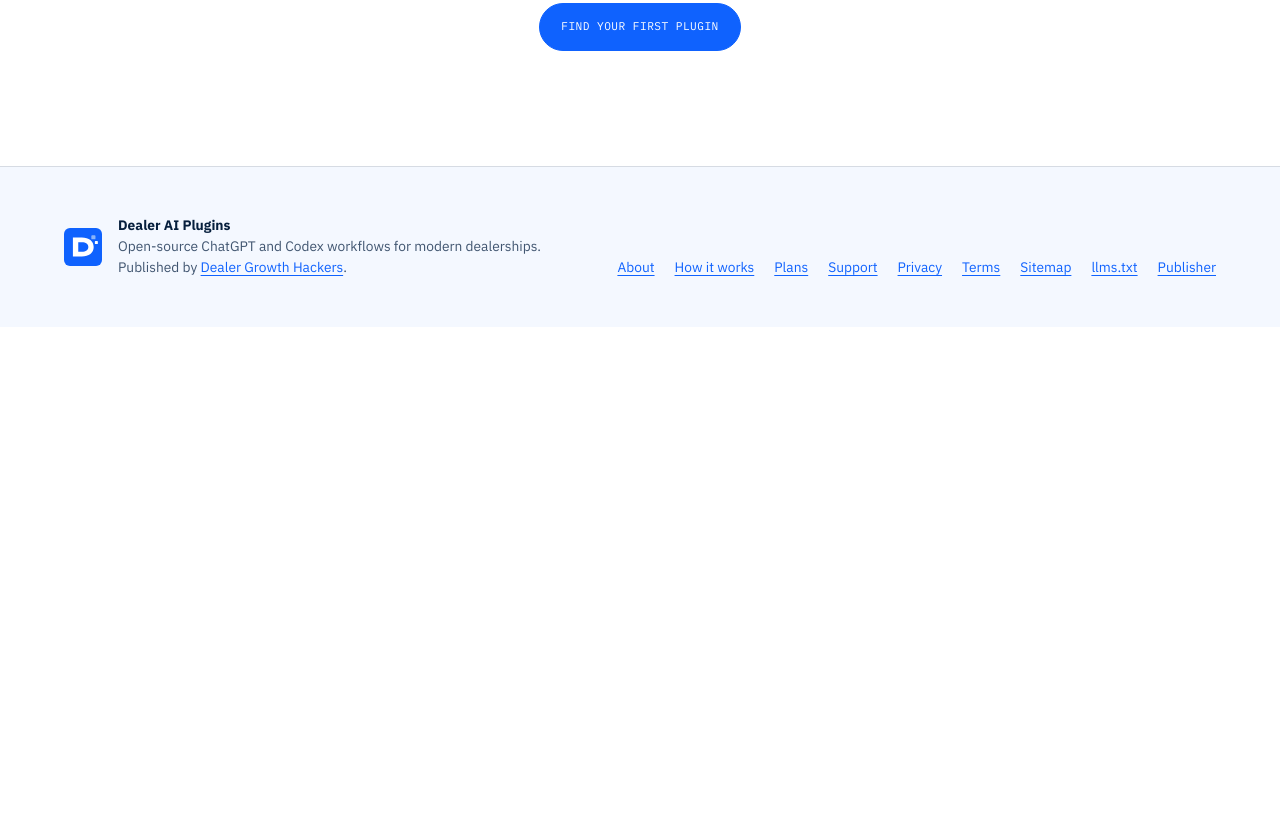
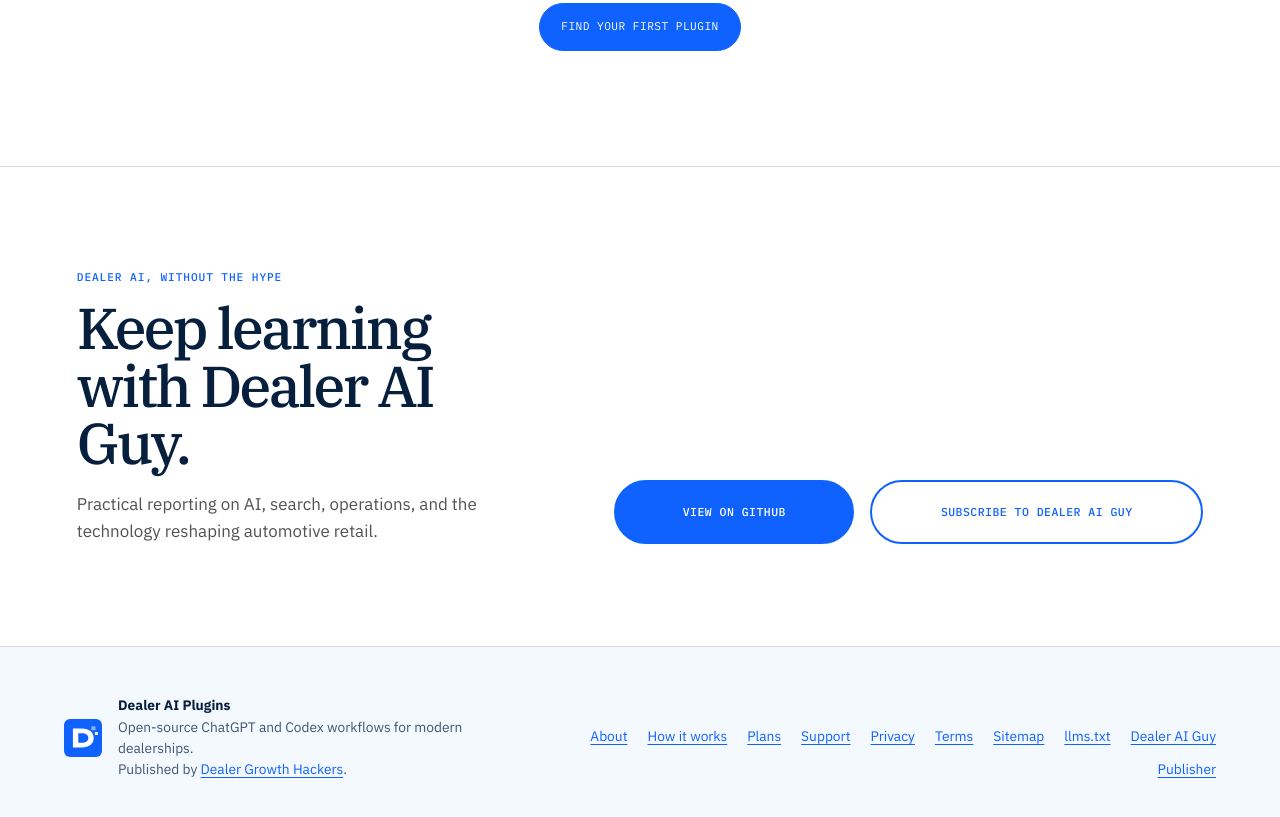
Before and after one commit to arielcoro/dealer-ai-plugins, an Astro site in the folder marketplace/: page / in a window 1280 px wide. Shown: the part 8539-9356 px from the top of the page. Before the commit the page ends 8866 px from the top, so only its background shows below. Built offline with nearby package versions, Linux system fonts and the light colour scheme; Astro itself is replaced by a stand-in of ours.

Commit message:
Add Dealer AI Guy subscription CTA

```diff
--- a/marketplace/src/layouts/Layout.astro
+++ b/marketplace/src/layouts/Layout.astro
@@ -71,6 +71,17 @@
       <main>
         <slot />
       </main>
+      <section class="community-cta" aria-labelledby="community-title">
+        <div>
+          <p class="kicker">Dealer AI, without the hype</p>
+          <h2 id="community-title">Keep learning with Dealer AI Guy.</h2>
+          <p>Practical reporting on AI, search, operations, and the technology reshaping automotive retail.</p>
+        </div>
+        <div class="community-actions">
+          <a class="community-primary" href="https://github.com/arielcoro/dealer-ai-plugins" aria-label="View Dealer AI Plugins on GitHub">View on GitHub</a>
+          <a href="https://www.dealeraiguy.com/">Subscribe to Dealer AI Guy</a>
+        </div>
+      </section>
       <footer>
         <div>
           <img class="brand-logo small" src="/logo-mark.svg" alt="" width="38" height="38" />
@@ -85,6 +96,7 @@
           <a href="/terms/">Terms</a>
           <a href="/sitemap.xml">Sitemap</a>
           <a href="/llms.txt">llms.txt</a>
+          <a href="https://www.dealeraiguy.com/">Dealer AI Guy</a>
           <a href="https://dealergrowthhackers.com/">Publisher</a>
         </div>
       </footer>
--- a/marketplace/src/styles/global.css
+++ b/marketplace/src/styles/global.css
@@ -337,6 +337,14 @@
 .closing a, .primary-button, .secondary-button { display: inline-flex; justify-content: center; padding: .88rem 1.3rem; border: 1px solid var(--blue); border-radius: var(--pill-radius); font-family: var(--mono); font-size: .7rem; letter-spacing: .04em; text-transform: uppercase; transition: all .18s ease; }
 .closing a, .primary-button { color: var(--white); background: var(--blue); }
 .closing a:hover, .primary-button:hover { background: var(--blue-hover); border-color: var(--blue-hover); transform: translateY(-2px); box-shadow: 0 8px 20px rgba(15,98,254,.2); }
+.community-cta { display: grid; grid-template-columns: minmax(0,.85fr) minmax(420px,1.15fr); gap: clamp(3rem,8vw,9rem); align-items: end; padding: clamp(4.5rem,8vw,7rem) 6vw; background: var(--white); border-top: 1px solid var(--line); }
+.community-cta h2 { max-width: 680px; margin: 0 0 1.2rem; color: var(--navy); font-family: var(--display); font-size: clamp(2.4rem,4.5vw,4.5rem); font-weight: 500; line-height: 1; letter-spacing: -.045em; }
+.community-cta > div:first-child > p:last-child { max-width: 630px; margin-bottom: 0; color: var(--muted); font-size: 1.06rem; }
+.community-actions { display: grid; grid-template-columns: minmax(170px,.72fr) minmax(250px,1fr); gap: 1rem; }
+.community-actions a { min-height: 64px; display: inline-flex; align-items: center; justify-content: center; padding: 1rem 1.3rem; color: var(--blue); border: 2px solid var(--blue); border-radius: var(--pill-radius); font-family: var(--mono); font-size: .72rem; font-weight: 500; letter-spacing: .04em; text-align: center; text-transform: uppercase; transition: transform .18s ease, color .18s ease, background .18s ease, box-shadow .18s ease; }
+.community-actions a:hover { color: var(--white); background: var(--blue); transform: translateY(-2px); box-shadow: 0 10px 24px rgba(15,98,254,.18); }
+.community-actions .community-primary { color: var(--white); background: var(--blue); }
+.community-actions .community-primary:hover { background: var(--blue-hover); border-color: var(--blue-hover); }
 footer { display: flex; justify-content: space-between; align-items: end; gap: 3rem; padding: 3rem 5vw; color: #405570; background: var(--blue-pale); border-top: 1px solid var(--line); font-size: .86rem; }
 footer > div { display: flex; align-items: center; gap: 1rem; }
 footer p { margin: 0; }
@@ -429,7 +437,7 @@
 @media (max-width: 1000px) {
   .plugin-grid { grid-template-columns: repeat(2,minmax(0,1fr)); }
   .hero-grid, .install, .detail-grid, .detail-content { grid-template-columns: 1fr; }
-  .platform-intro, .how-teaser, .implementation-bridge, .plans-hero-grid, .free-foundation, .plans-heading, .audit-offer, .how-hero-grid, .what-is-plugin, .how-flow, .prompt-example, .how-faq, .coverage-section, .ecosystem-section, .permission-section, .plugin-workflow-heading, .detail-architecture { grid-template-columns: 1fr; }
+  .platform-intro, .how-teaser, .implementation-bridge, .plans-hero-grid, .free-foundation, .plans-heading, .audit-offer, .how-hero-grid, .what-is-plugin, .how-flow, .prompt-example, .how-faq, .coverage-section, .ecosystem-section, .permission-section, .plugin-workflow-heading, .detail-architecture, .community-cta { grid-template-columns: 1fr; }
   .hero-stats { display: grid; grid-template-columns: repeat(3,1fr); }
   .hero-stats div { display: block; }
   .hero-stats span { display: block; }
@@ -460,7 +468,7 @@
   .hero-copy { font-size: 1.06rem; }
   .hero-stats strong { font-size: 1.75rem; }
   .hero-action { left: 1.25rem; }
-  .catalog, .how-teaser, .implementation-bridge, .install, .closing, .detail-hero, .detail-content, .detail-install, .plans-hero, .free-foundation, .plans-section, .audit-offer, .plans-faq, .how-hero, .what-is-plugin, .package-anatomy, .how-flow, .prompt-example, .how-faq, .how-cta, .coverage-section, .ecosystem-section, .permission-section, .plugin-workflow, .detail-architecture { padding-left: 1.25rem; padding-right: 1.25rem; }
+  .catalog, .how-teaser, .implementation-bridge, .install, .closing, .detail-hero, .detail-content, .detail-install, .plans-hero, .free-foundation, .plans-section, .audit-offer, .plans-faq, .how-hero, .what-is-plugin, .package-anatomy, .how-flow, .prompt-example, .how-faq, .how-cta, .coverage-section, .ecosystem-section, .permission-section, .plugin-workflow, .detail-architecture, .community-cta { padding-left: 1.25rem; padding-right: 1.25rem; }
   .section-heading { grid-template-columns: 1fr; gap: 2rem; }
   .filter-row { grid-template-columns: 1fr; gap: .5rem; }
   .filter-row > p { margin-top: 0; }
@@ -486,6 +494,7 @@
   .plugin-workflow-heading { grid-template-columns: 1fr; }
   .detail-architecture { grid-template-columns: 1fr; }
   .architecture-mini { padding-left: 3rem; }
+  .community-actions { grid-template-columns: 1fr; }
   .anatomy-grid article { min-height: 0; }
   .anatomy-grid h3 { margin-top: 2rem; }
   .control-grid .cannot-card { border-top: 1px solid var(--line); border-left: 0; }
```
